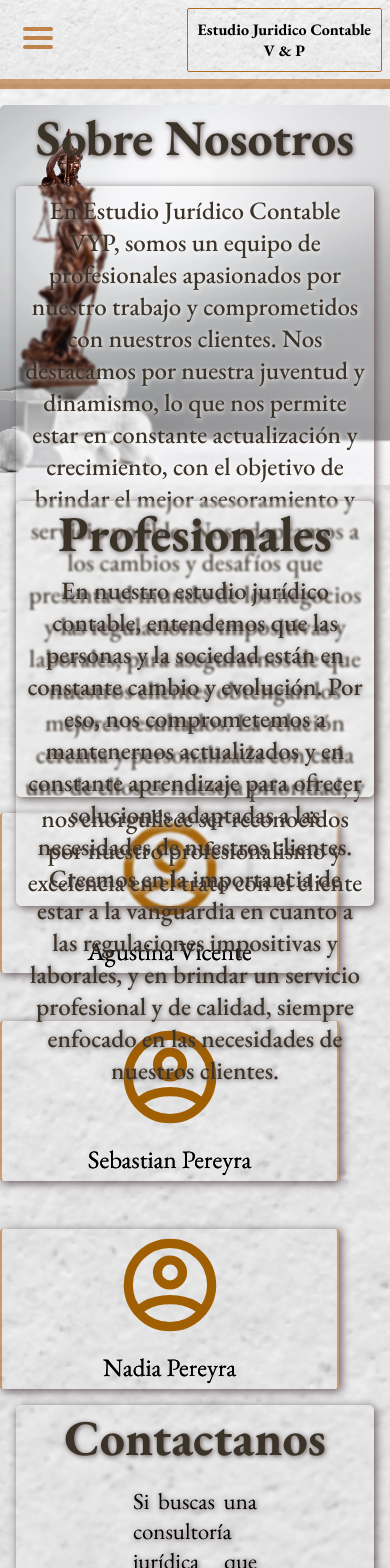
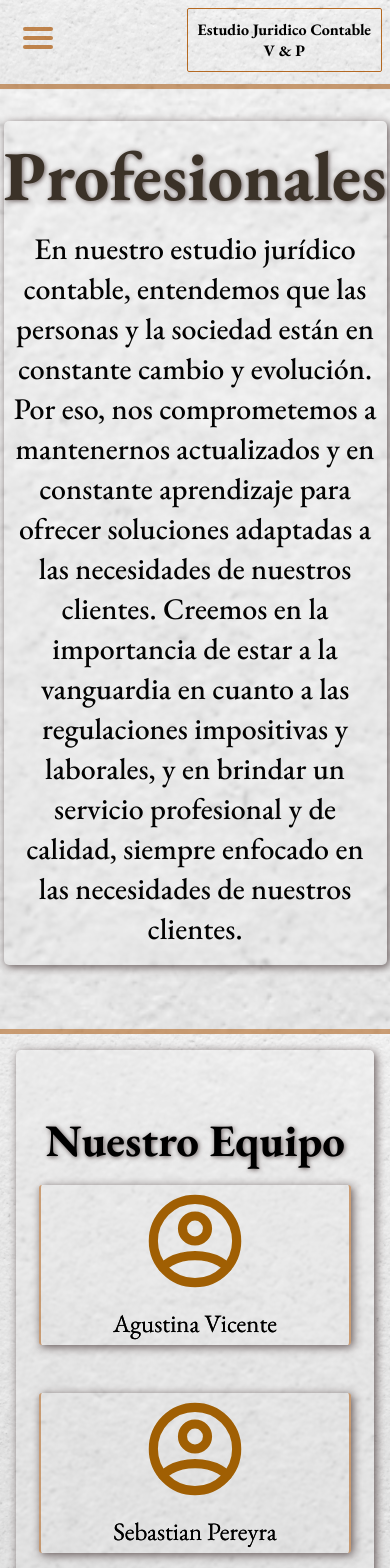
Before and after one commit to AgusPereyraa/juridicoContable, a React (Create React App) app: page /about in a window 390 px wide. Shown: the top 1568 px of the page. Built offline with nearby package versions, Linux system fonts and the light colour scheme.

Commit message:
about full responsive

```diff
--- a/src/Components/Footer/footer.css
+++ b/src/Components/Footer/footer.css
@@ -1,7 +1,5 @@
 #Footer-contain {
     display: flex;
-    /* align-items: center;
-    justify-content: center; */
     gap: 20rem;
     background: url(../../Img/backgroundInfo.png);
     background-position: contain;
@@ -12,7 +10,7 @@
     border-top: 5px solid #ab530180;
 }
 
- .footerLinks {
+.footerLinks {
     display: flex;
     flex-direction: column;
     align-items: flex-start;
@@ -46,7 +44,7 @@
 
 @media (max-width: 1440px) {
     #Footer-contain {
-        width: 100vw;
+        width: 100%;
         display: flex;
         justify-content: center;
         padding: 2rem;
--- a/src/Components/HomeAbout/HomeAbout.jsx
+++ b/src/Components/HomeAbout/HomeAbout.jsx
@@ -2,12 +2,10 @@ import React from 'react'
 import './homeAbout.css'
 import H2 from '../H2/H2'
 import H3 from '../H3/H3'
-import H4 from '../H4/H4'
 import P from '../P/P'
-import Span from '../Span/Span'
-import Admin from '../../Img/profile-circle.svg'
 import Logo1 from '../../Img/Logo1.png'
 import { Link as Anchor } from 'react-router-dom'
+import Team from '../MainTeam/MainTeam'
 
 export default function HomeAbout() {
   return (
@@ -31,27 +29,13 @@ export default function HomeAbout() {
 
         </div>
 
-        <div className='teamAdmin'>
+        <div className='separator'>
 
-          <div className='admin'>
-            <img src={Admin} alt="" />
-            <H4 className='adminTitle' text='Agustina Vicente' />
-            <P className='adminDesc' text='Contadora, recibida de la USAL, con experiencia en impuestos e industria fintech' />
-          </div>
-
-          <div className='admin'>
-            <img src={Admin} alt="" />
-            <H4 className='adminTitle' text='Sebastian Pereyra' />
-            <P className='adminDesc' text='Procurador y abogado, recibido de la UBA, con especialización en el area de Derecho Tributario.' />
-          </div>
-
-          <div className='admin'>
-            <img src={Admin} alt="" />
-            <H4 className='adminTitle' text='Nadia Pereyra' />
-            <P className='adminDesc' text='Abogada, recibida de la UBA, con especialización y experiencia en el area de Derecho Empresarial.' />
-          </div>
+        <Team />
 
         </div>
+
+        <div className='separator'>
 
         <div className='aboutContact'>
 
@@ -63,9 +47,7 @@ export default function HomeAbout() {
 
             <div className='aboutLeft'>
               <P text='Si buscas una consultoría jurídica que pueda brindarte soluciones legales y fiscales efectivas y personalizadas, no dudes en contactarnos. Nuestro equipo de abogados y contadores está listo para ayudarte a cumplir con tus objetivos empresariales y mantener tu negocio en el camino del éxito.' />
-              <Anchor to='/contact'>
-                  <Span text='Contactanos'/>
-              </Anchor>
+              <Anchor to='/contact'>Contactanos</Anchor>
             </div>
 
             <div className='aboutRight'>
@@ -78,5 +60,7 @@ export default function HomeAbout() {
 
         </div>
 
+        </div>
+
   )
 }
--- a/src/Components/HomeAbout/homeAbout.css
+++ b/src/Components/HomeAbout/homeAbout.css
@@ -17,7 +17,7 @@
 }
 
 .descriptionAbout {
-    background: rgba(255, 255, 255, 0.045); /*#625555 #ab530196 */
+    background: rgba(255, 255, 255, 0.045);
     border-radius: 5px;
     backdrop-filter: blur(1px);
     -webkit-backdrop-filter: blur(1px);
@@ -126,6 +126,7 @@
 .aboutRight img {
     height: 250px;
     width: 300px;
+    object-fit: cover;
 }
 
 .aboutLeft p {
@@ -154,3 +155,249 @@
     padding: .5rem;
     font-weight: 500;
 }
+
+.aboutLeft a:hover {
+    border: 1px solid white;
+    background-color: white;
+    color: #ab5301da;
+    transition: all ease .3s;
+    box-shadow: 1px 1px 10px #625555;
+    font-weight: bolder;
+    cursor: pointer;
+}
+
+/* ------------------------------- */
+
+@media (max-width: 1440px) {
+
+    .homeAbout {
+        display: flex;
+        flex-direction: column;
+        gap: 3rem;
+    }
+
+    .aboutTitle h3 {
+        font-size: 55px;
+    }
+
+    .aboutLeft p {
+        font-size: 28px;
+    }
+
+    .aboutLeft a {
+        width: 60%;
+        height: 3rem;
+        font-size: 35px;
+    }
+
+    .separator {
+        border-top: 5px solid #ab530180;
+        width: 100%;
+    }
+}
+
+@media (max-width: 1024px) {
+
+    .homeAbout {
+        display: flex;
+        flex-direction: column;
+        align-items: center;
+        justify-content: center;
+        gap: 3rem;
+    }
+
+
+    .descriptionAbout p {
+        color: rgb(3, 3, 3);
+        text-shadow: 0px 0px 20px white;
+        line-height: 33px;
+    }
+
+    .aboutUs {
+        height: 45vh;
+    }
+
+    .aboutUs h2 {
+        font-size: 55px;
+    }
+
+    .aboutUs p {
+        color: rgb(3, 3, 3);
+        text-shadow: 0px 0px 20px white;
+        line-height: 40px;
+        font-size: 26px;
+    }
+
+    .aboutTitle h3 {
+        font-size: 55px;
+    }
+
+    .aboutLeft p {
+        line-height: 33px;
+    }
+
+    .aboutLeft a {
+        width: 100%;
+        height: 45px;
+    }
+
+    .aboutRight img {
+        object-fit: contain;
+        height: 300px;
+    }
+
+    .separator {
+        border-top: 5px solid #ab530180;
+        width: 100%;
+    }
+}
+
+@media (max-width: 800px) {
+    .aboutWelcome {
+        height: 100vh;
+    }
+
+    .descriptionAbout p{
+        font-size: 30px;
+        font-weight: 600;
+        text-shadow: 0px 0px 10px white;
+        line-height: 43px;
+        color: rgb(16, 16, 15);
+    }
+
+    .aboutUs {
+        display: none;
+    }
+
+    .about {
+        flex-direction: column;
+        align-items: center;
+        justify-content: center;
+        gap: 1rem;
+    }
+
+    .aboutTitle h3 {
+        font-size: 60px;
+    }
+
+    .aboutLeft {
+        width: 60%;
+        text-align: center;
+    }
+
+    .aboutLeft p {
+        display: none;
+    }
+
+    .aboutLeft a {
+        width: 100%;
+        margin: 0;
+        display: flex;
+        flex-direction: column;
+        align-items: center;
+        justify-content: center;
+        font-size: 30px;
+    }
+
+    .aboutRight img {
+        margin-bottom: 1rem;
+    }
+
+    .separator {
+        border-top: 5px solid #ab530180;
+        width: 100%;
+    }
+}
+
+@media (max-width: 600px) {
+    .aboutWelcome {
+        display: none;
+    }
+
+    .aboutWelcome p {
+        display: none;
+    }
+
+    .homeAbout {
+        min-height: 100vh;
+        background: url(../../Img/backgroundInfo.png);
+        padding-top: 1rem;
+        background-position: center;
+        background-size: cover;
+    }
+
+    .aboutUs {
+        background: rgba(255, 255, 255, 0.045); /*#625555 #ab530196 */
+        border-radius: 5px;
+        backdrop-filter: blur(1px);
+        -webkit-backdrop-filter: blur(1px);
+        box-shadow: 2px 2px 10px #625555;
+        margin: 1rem;
+        height: 100vh;
+        display: flex;
+        flex-direction: column;
+        align-items: center;
+        justify-content: center;
+    }
+
+    .aboutUs h2 {
+        font-size: 70px;
+        text-shadow: 1px 1px 5px #625555;
+        color: rgb(59, 50, 40);
+        text-align: center;
+    }
+
+    .aboutUs p {
+        font-size: 30px;
+        line-height: 40px;
+    }
+
+    .aboutTitle h3 {
+        font-size: 60px;
+    }
+
+    .aboutLeft {
+        display: flex;
+        flex-direction: column;
+        justify-content: center;
+        align-items: center;
+    }
+
+    .aboutLeft p{
+        display: none;
+    }
+
+    .aboutLeft a {
+        width: 19rem;
+        height: 3rem;
+        font-size: 35px;
+        text-align: center;
+    }
+
+    .aboutLeft a:hover {
+        border: 1px solid white;
+        background-color: white;
+        color: #ab5301da;
+        transition: all ease .3s;
+        box-shadow: 1px 1px 10px #625555;
+        font-weight: bolder;
+        cursor: pointer;
+    }
+
+    .aboutRight img {
+        margin-bottom: 2rem;
+    }
+
+    .about {
+        display: flex;
+        flex-direction: column;
+        align-items: center;
+        justify-content: center;
+        gap: 1rem;
+    }
+
+    .separator {
+        border-top: 5px solid #ab530180;
+        width: 100%;
+    }
+}
--- a/src/Components/MainTeam/mainTeam.css
+++ b/src/Components/MainTeam/mainTeam.css
@@ -80,6 +80,7 @@
 @media (max-width: 1440px) {
     #mainTeam {
         padding: 1rem;
+        border-top: none;
     }
 
     .teamMain {
@@ -125,6 +126,7 @@
 @media (max-width: 1024px) {
     #mainTeam {
         padding: 1rem;
+        border-top: none;
     }
 
     .teamMain {
@@ -170,6 +172,7 @@
 @media (max-width: 800px) {
     #mainTeam {
         padding: 1rem;
+        border-top: none;
     }
 
     .teamMain {
@@ -209,6 +212,10 @@
 }
 
 @media (max-width: 600px) {
+
+    #mainTeam {
+        border-top: none;
+    }
 
     .teamMain {
         width: 100%;
--- a/src/Components/Navbar/navbar.css
+++ b/src/Components/Navbar/navbar.css
@@ -92,7 +92,7 @@ nav {
 }
 
 .nav_items.open {
-    transform: translateX(0) !important;
+    transform: translateX(0) !important
 }
 
 .nav_items a {
@@ -121,7 +121,7 @@ nav {
 }
 
 .nav_toggle.open>span {
-    transform: rotate(45deg) translate(1px, 19px);
+    transform: rotate(45deg) translate(-1px, -20px);
     margin-top: -8px;
     margin-left: 370px;
     background: #fff;
@@ -134,7 +134,7 @@ nav {
 }
 
 .nav_toggle.open>span:nth-child(3) {
-    transform: rotate(-45deg) translate(-25px, 2px);
+    transform: rotate(-45deg) translate(15px, 1px);
     margin-top: 1px;
     background: #fff;
 }
@@ -202,12 +202,11 @@ nav {
         padding: .5rem;
     }
 
-    .nav_items a {
-        display: flex;
-        flex-direction: column;
-        font-size: 30px;
-        height: 5vh;
-        text-shadow: 2px 2px 10px #000000;
+    .nav_items {
+        height: 100vh;
+        justify-content: center;
+        align-items: center;
+        width: 75vw;
     }
 
     .porfile-text {
@@ -218,6 +217,26 @@ nav {
         font-size: 32px;
         margin-top: 1rem;
     }
+
+    .nav_items a {
+        display: flex;
+        flex-direction: column;
+        font-size: 30px;
+        height: 5vh;
+        text-shadow: 2px 2px 10px #000000;
+    }
+
+    .nav_toggle.open>span {
+        transform: rotate(45deg) translate(0px, -3px);
+        margin-top: -10px;
+        margin-left: 60%;
+    }
+
+    .nav_toggle.open>span:nth-child(3) {
+        transform: rotate(-45deg) translate(0px, 0px);
+        margin-left: 60%;
+        background: #fff;
+    }
 }
 
 @media (max-width: 600px) {
@@ -225,7 +244,6 @@ nav {
         width: 100%;
         height: 10vh;
         padding: .5rem;
-        border-bottom: 5px solid #ab530180;
     }
 
     .nav_items {
```
